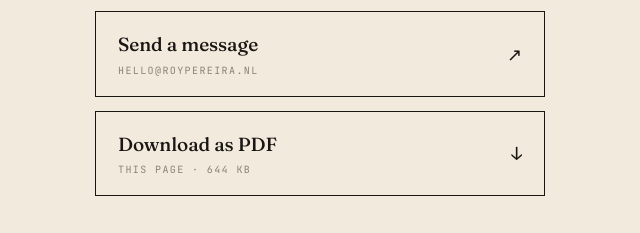
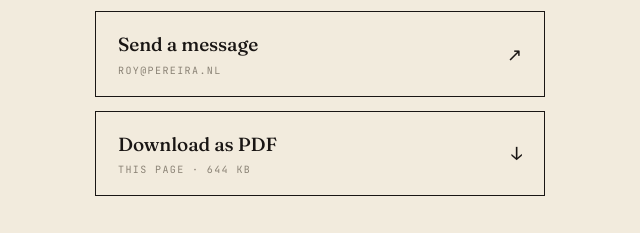
Before and after one commit to pereiraroy/roypereira.nl, a plain HTML site: page index.html in a window 1280 px wide. Shown: the part 5724-5957 px from the top of the page, 637-1277 px from the left. Drawn offline with Linux system fonts and the light colour scheme.

Commit message:
Update index.html

```diff
--- a/index.html
+++ b/index.html
@@ -1711,7 +1711,7 @@
         <a class="cta-link" href="mailto:roy@pereira.nl">
           <span>
             Send a message
-            <span class="label-sub">hello@roypereira.nl</span>
+            <span class="label-sub">roy@pereira.nl</span>
           </span>
           <span class="arrow">↗</span>
         </a>
```
